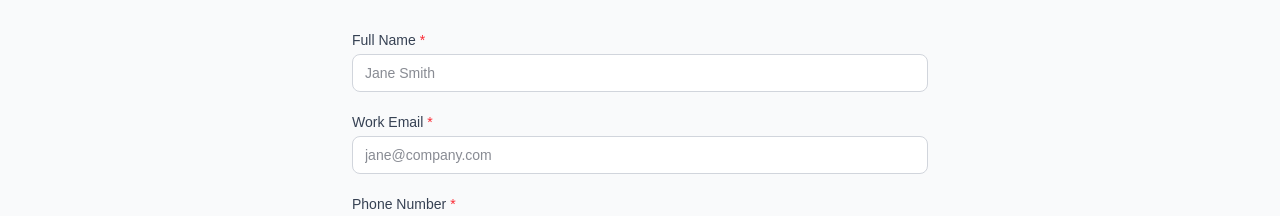
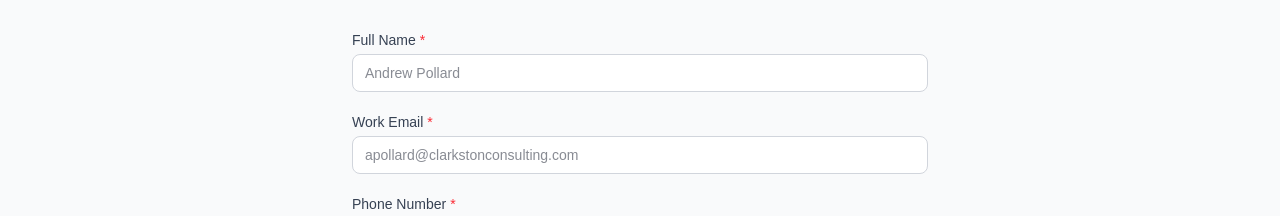
Before and after one commit to vibecoder67420/Vibe-Coder, a Next.js app in the folder flight-carpooling/: page / in a window 1280 px wide. Shown: the part 669-885 px from the top of the page. Built offline with nearby package versions, Linux system fonts and the light colour scheme; no server answers; the database is empty.

Commit message:
Update form placeholders to Andrew Pollard / Clarkston email
https://claude.ai/code/session_01LSXwdEoZwSPthM8sZSe6kv

```diff
--- a/flight-carpooling/app/page.tsx
+++ b/flight-carpooling/app/page.tsx
@@ -175,7 +175,7 @@ export default function SubmitPage() {
               type="text"
               value={form.name}
               onChange={update('name')}
-              placeholder="Jane Smith"
+              placeholder="Andrew Pollard"
               className={input(errors.name)}
             />
           </Field>
@@ -186,7 +186,7 @@ export default function SubmitPage() {
               type="email"
               value={form.email}
               onChange={update('email')}
-              placeholder="jane@company.com"
+              placeholder="apollard@clarkstonconsulting.com"
               className={input(errors.email)}
             />
           </Field>
```
